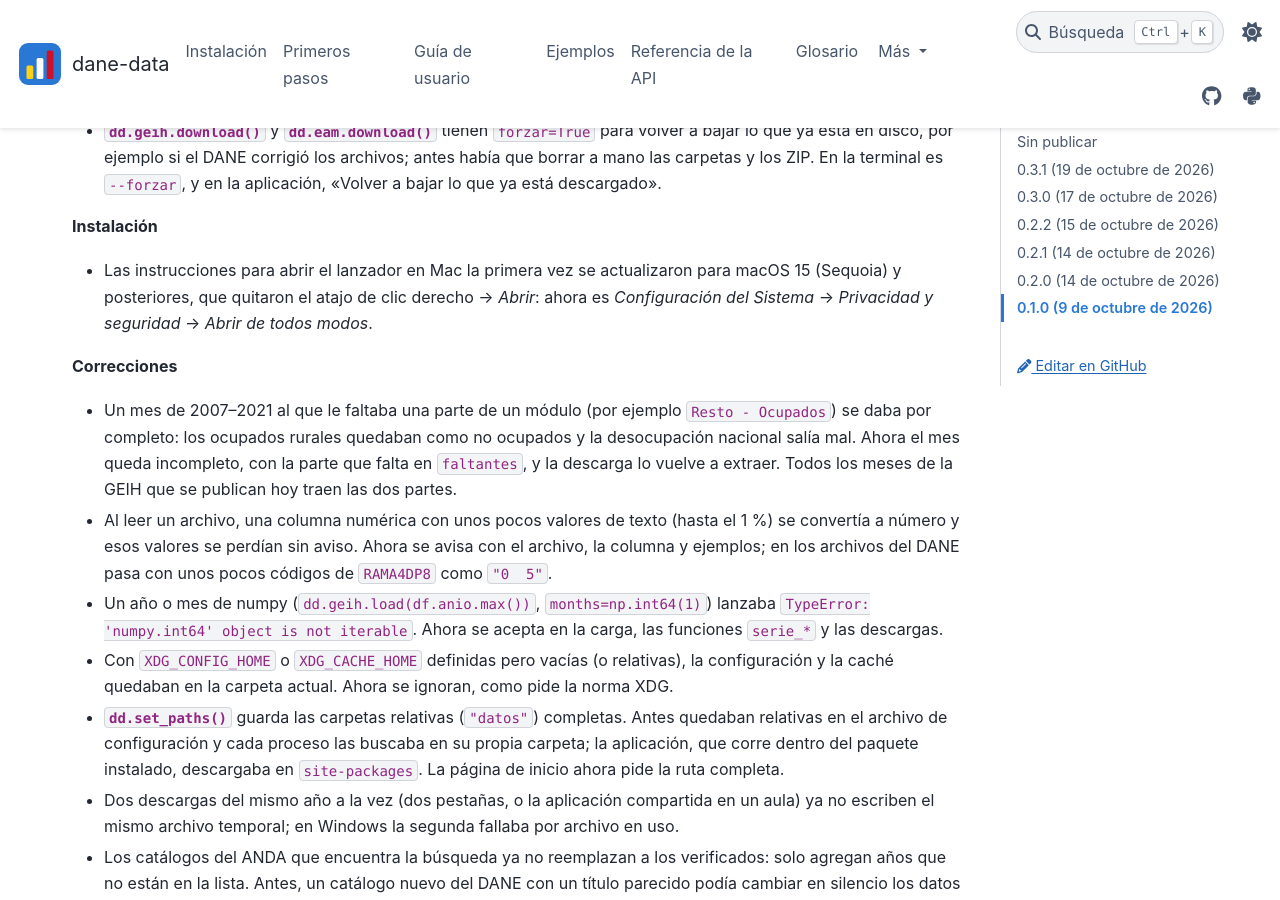
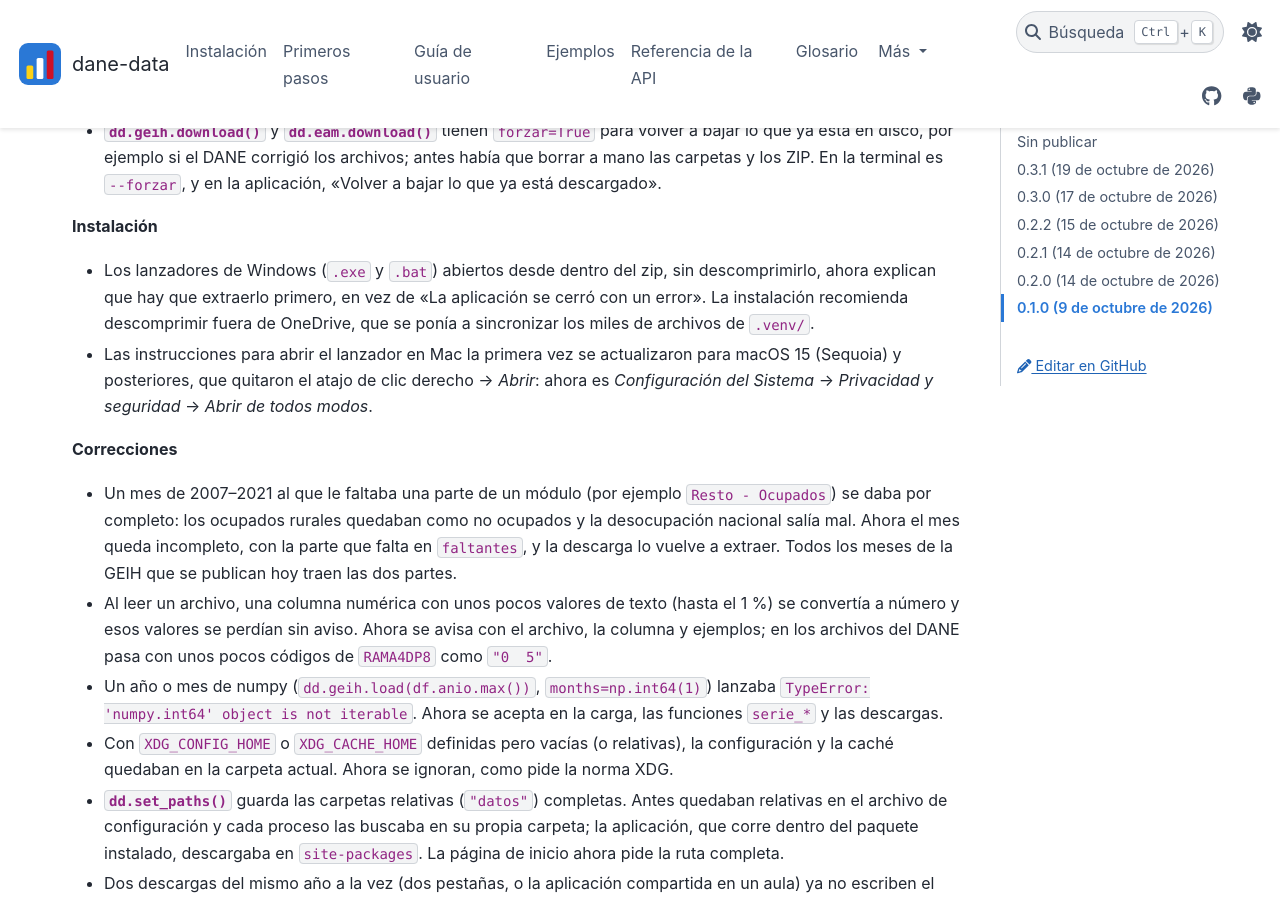
Before and after one commit to IntegralIndefinida/DANE-data, a Sphinx documentation site: the page built from docs/novedades.md, in a window 1280 px wide and 900 px high, scrolled down 448 px. Built offline with Sphinx 7.4.7 and the PyData theme 0.15.4, drawn with Linux system fonts in a browser that asks for light colours.

Commit message:
Lanzadores de Windows: explicar que hay que descomprimir el zip
Abierto desde dentro del zip, el Explorador saca solo el lanzador a una carpeta temporal, uv run no encuentra pyproject.toml y el lanzador decía «La aplicación se cerró con un error», la consulta más común. El .bat y el .exe revisan ahora que pyproject.toml esté junto a ellos y, si no, piden extraer el zip con «Extraer todo...». Probado con Wine: sin pyproject.toml muestran el mensaje y salen con 1; con él siguen como antes.

Las instrucciones de instalación sugerían Documentos o Escritorio, que en muchos Windows están en OneDrive y se ponen a sincronizar .venv/ (miles de archivos): ahora piden una carpeta fuera de OneDrive.

```diff
--- a/docs/novedades.md
+++ b/docs/novedades.md
@@ -17,6 +17,9 @@
 
 **Instalación**
 
+* Los lanzadores de Windows (`.exe` y `.bat`) abiertos desde dentro del zip, sin descomprimirlo, ahora
+  explican que hay que extraerlo primero, en vez de «La aplicación se cerró con un error». La instalación
+  recomienda descomprimir fuera de OneDrive, que se ponía a sincronizar los miles de archivos de `.venv/`.
 * Las instrucciones para abrir el lanzador en Mac la primera vez se actualizaron para macOS 15 (Sequoia) y
   posteriores, que quitaron el atajo de clic derecho → *Abrir*: ahora es *Configuración del Sistema* →
   *Privacidad y seguridad* → *Abrir de todos modos*.
```
Also changed, not shown: README.md (+3 -1 lines), docs/instalacion.md (+3 -1 lines), .github/NOTAS_RELEASE.md, 2 other files.
